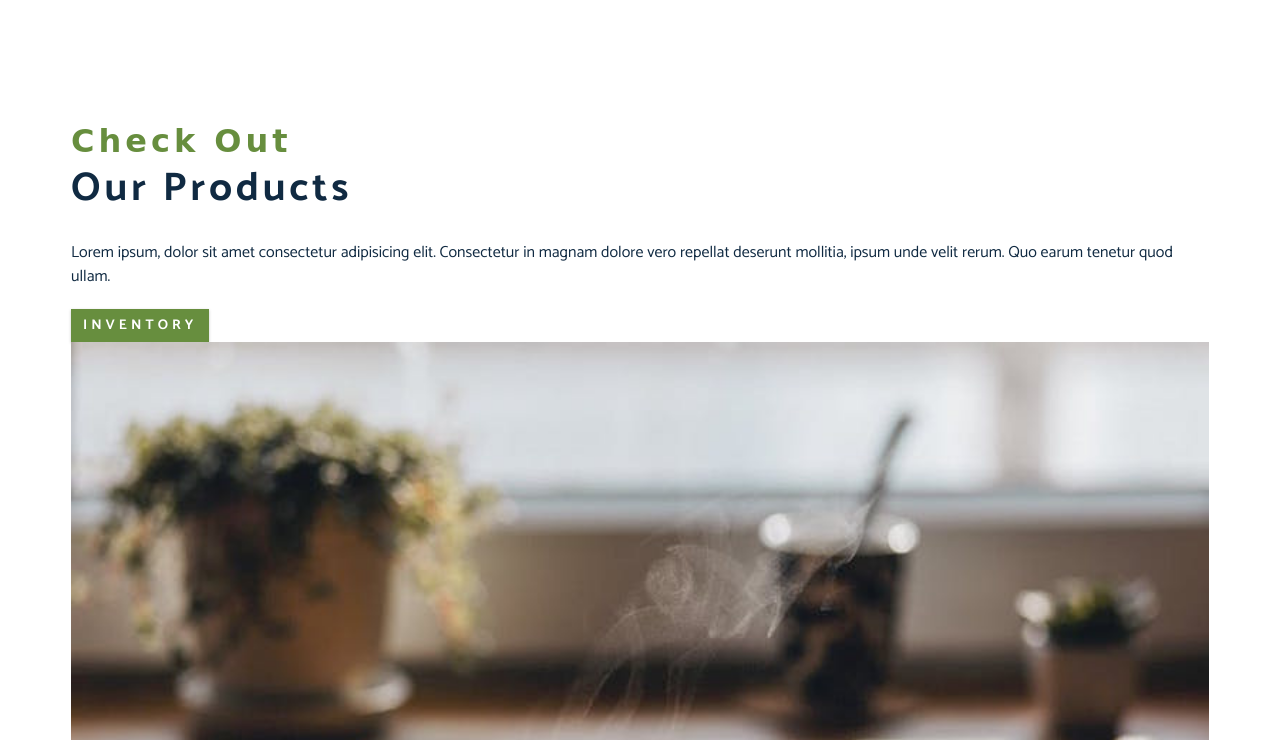
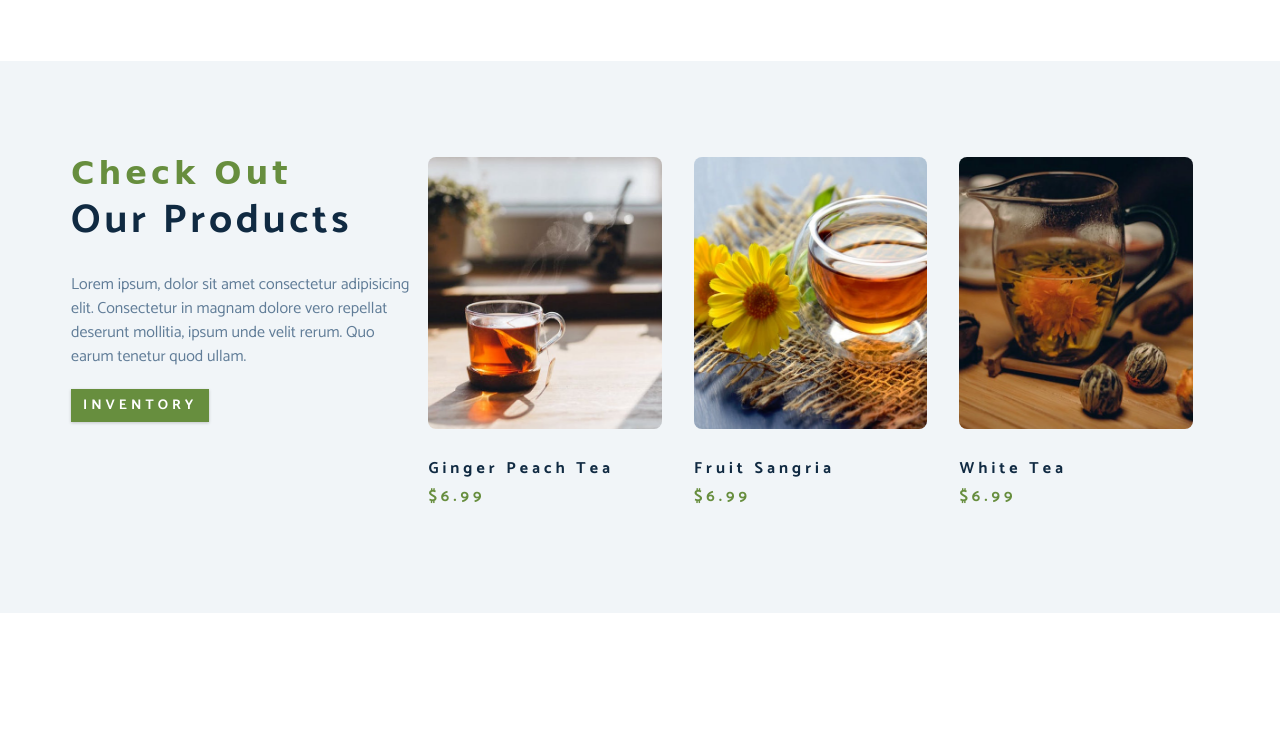
Before and after one commit to NSGuliyev/Star-Wars, a plain HTML site: page index.html in a window 1280 px wide. Shown: the part 1500-2240 px from the top of the page. After the commit the page ends 2113 px from the top, so only its background shows below. Drawn offline with Linux system fonts and the light colour scheme; a web font is replaced by a local one.

Commit message:
Product CSS

```diff
--- a/css/styles.css
+++ b/css/styles.css
@@ -306,3 +306,66 @@ About
     padding-left: 2rem;
   }
 }
+
+/*
+==========================
+Products
+==========================
+*/
+.products {
+  background: var(--clr-grey-10);
+}
+
+.products article {
+  padding: 2rem 0;
+}
+
+.product-text {
+  color: var(--clr-grey-5);
+  max-width: 26rem;
+}
+
+.product {
+  margin-bottom: 2rem;
+}
+
+.product-img {
+  border-radius: var(--radius);
+  margin-bottom: 2rem;
+  height: 17rem;
+  object-fit: cover;
+}
+
+.product-price {
+  color: var(--clr-primary);
+}
+
+@media screen and (min-width: 768px) {
+  .product {
+    float: left;
+    width: 50%;
+    padding-right: 2rem;
+  }
+}
+
+@media screen and (min-width: 992px) {
+  .product {
+    width: 33.33%;
+  }
+}
+
+@media screen and (min-width: 1200px) {
+  .products-info {
+    float: left;
+    width: 30%;
+  }
+  .products-inventory {
+    float: left;
+    width: 70%;
+  }
+  .product {
+    margin: 0;
+    padding: 0 1rem;
+
+  }
+}
```
